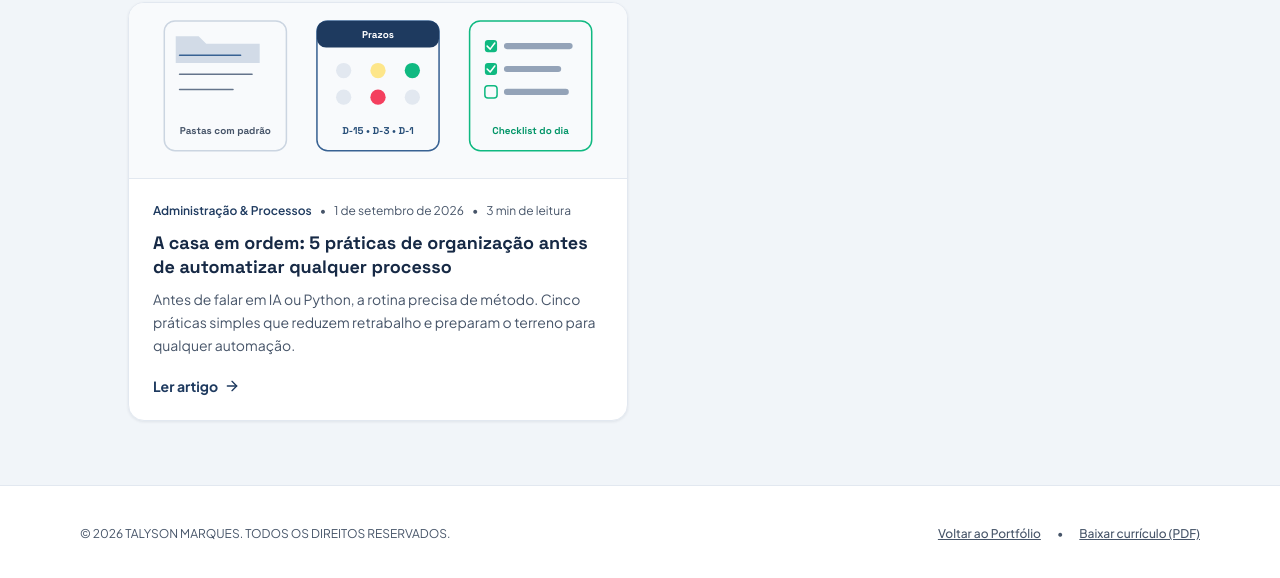
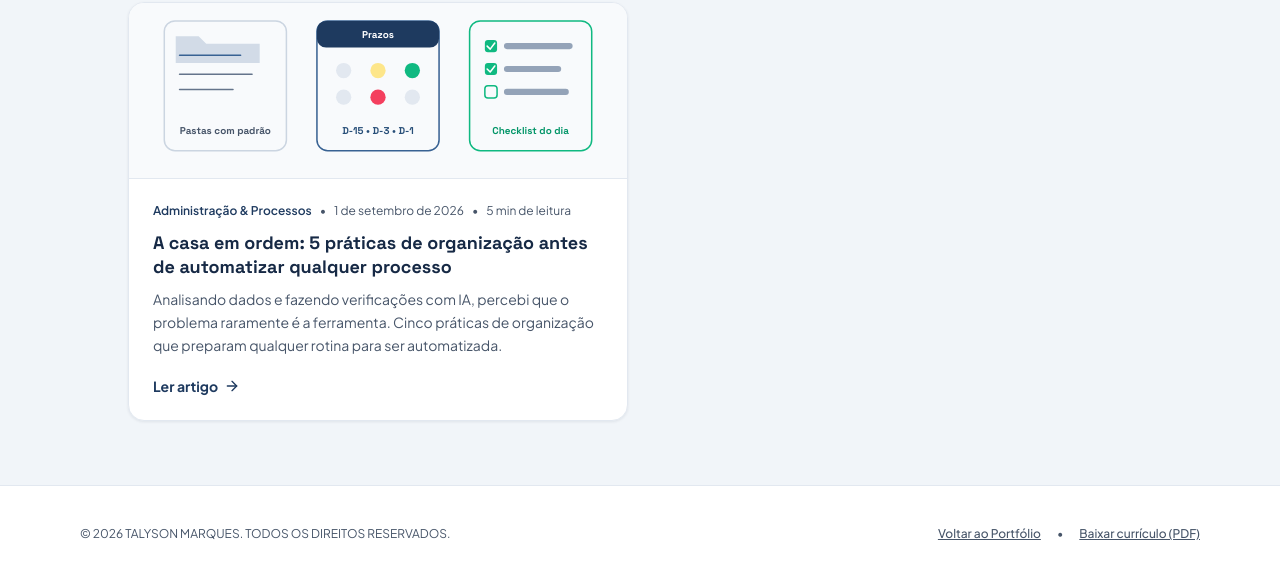
Before and after one commit to SandyMarques/talyson-projects, a plain HTML site: page site/blog.html in a window 1280 px wide. Shown: the part 1227-1805 px from the top of the page. Drawn offline with nearby package versions, Linux system fonts and the light colour scheme.

Commit message:
docs: reescreve o artigo "A casa em ordem" em tom pessoal (#16)
Texto em primeira pessoa, explicando que a ideia surgiu ao analisar
processos com dados e verificações com IA. As cinco práticas e os
exemplos continuam, com os cenários apresentados como exemplo.


Claude-Session: https://claude.ai/code/session_016qQbTK9MXazBekvCsEuvRf

Co-authored-by: Claude <noreply@anthropic.com>

```diff
--- a/site/blog.html
+++ b/site/blog.html
@@ -1843,32 +1843,36 @@ RAG não substitui um arquivo bem organizado — funciona melhor justamente quan
             {
                 id: 'padronizacao-e-organizacao-administrativa',
                 title: 'A casa em ordem: 5 práticas de organização antes de automatizar qualquer processo',
-                subtitle: 'Automatizar um processo desorganizado só produz bagunça mais rápido. Nomes de arquivo, prazos, fonte única, fechamento do dia e registro por escrito.',
+                subtitle: 'Uma ideia que tive analisando processos com dados e verificações com IA: automatizar o que está desorganizado só espalha a bagunça mais rápido. Cinco hábitos simples para começar.',
                 category: 'Administração & Processos',
                 date: '2026-09-01',
                 tags: ['Administração', 'Organização', 'Gestão de Prazos', 'SLA', 'Processos'],
                 svgKey: 'adminProcesses',
-                summary: 'Antes de falar em IA ou Python, a rotina precisa de método. Cinco práticas simples que reduzem retrabalho e preparam o terreno para qualquer automação.',
+                summary: 'Analisando dados e fazendo verificações com IA, percebi que o problema raramente é a ferramenta. Cinco práticas de organização que preparam qualquer rotina para ser automatizada.',
                 content: `
-Existe uma ilusão comum: achar que um software novo, sozinho, resolve um setor desorganizado.
-
-O setor está lento, prazos estouram e documentos se perdem. A reação costuma ser: *"vamos adotar uma ferramenta nova"*. Meses depois, a ferramenta virou mais um lugar com arquivos soltos, e as planilhas continuam inconsistentes.
-
-Uma máxima conhecida de quem trabalha com processos:
+Este texto nasceu de uma ideia minha.
+
+No meu dia a dia, passo boa parte do tempo analisando dados e fazendo verificações com a ajuda de IA: conferindo documentos, cruzando planilhas, procurando o que não bate. E, de tanto olhar processos por esse ângulo, uma coisa foi ficando clara para mim: quase sempre que algo dá errado, o problema não está na ferramenta. Está no jeito como a informação chega até ela.
+
+Arquivo com nome que não diz nada. Prazo que só aparece quando já venceu. Três versões da mesma planilha. Um combinado que ninguém escreveu. A IA até ajuda a encontrar essas falhas, mas não consegue consertar a origem delas.
+
+Foi daí que veio a frase que guia este artigo:
 
 > Se você automatizar um processo desorganizado, o resultado é bagunça automatizada — só que mais rápida.
 
-As cinco práticas abaixo são simples, mas fazem diferença em qualquer rotina com documentos, dados e prazos — e preparam o terreno para automatizar depois.
-
-## 1. Nomes de arquivo com padrão
-
-Arquivos como estes não dizem nada:
+Por isso, antes de falar em Python ou em inteligência artificial, quero falar de método. São cinco práticas simples, que servem para qualquer rotina com documentos, dados e prazos. Nenhuma delas exige software novo. E todas deixam o terreno pronto para automatizar depois.
+
+## 1. Dar nome aos arquivos como se outra pessoa fosse procurar
+
+Quem nunca abriu uma pasta e encontrou algo assim?
 
 - \`planilha_vendas_nova.xlsx\`
 - \`relatorio_final_agora.pdf\`
 - \`doc_cliente_corrigido (1).docx\`
 
-Um padrão simples resolve: a data no formato **ISO 8601** (ano-mês-dia), que já ordena os arquivos em ordem cronológica, seguida de área, assunto e versão.
+Na hora em que foram salvos, esses nomes faziam sentido. Uma semana depois, ninguém sabe qual é o certo — nem quem criou.
+
+O que funciona é um padrão simples: a data no formato **ISO 8601** (ano-mês-dia), que já coloca tudo em ordem cronológica, seguida de área, assunto e versão.
 
 \`\`\`text
 AAAA-MM-DD_Area_Assunto_Versao.ext
@@ -1880,47 +1884,61 @@ AAAA-MM-DD_Area_Assunto_Versao.ext
 | \`fechamento_setembro.xlsx\` | \`2026-09-15_Financeiro_Consolidado-Filiais_v01.xlsx\` | Dá para saber o conteúdo sem abrir |
 | \`certidao_receita.pdf\` | \`2026-09-15_Fiscal_CND-Receita_validade-2026-12.pdf\` | A validade aparece no próprio nome |
 
-## 2. Prazos com três alertas, não um
-
-Avisar no dia do vencimento não é gestão de prazo; é apagar incêndio. Uma régua simples, com três momentos:
-
-1. **D-15 a D-7 — preparação:** conferir documentos, identificar certidões vencidas e pedir renovações com folga.
+*Os nomes da tabela são exemplos.*
+
+Tem um bônus que eu só percebi trabalhando com dados: um nome padronizado também é um nome que um script consegue ler. Quando chegar a hora de automatizar, metade do caminho já está feito.
+
+## 2. Prazo com três alertas, não um
+
+Avisar no dia do vencimento não é gestão de prazo. É apagar incêndio.
+
+Eu gosto de pensar em uma régua com três momentos:
+
+1. **D-15 a D-7 — preparação:** conferir documentos, ver se alguma certidão venceu e pedir renovações com folga.
 2. **D-3 — execução:** protocolar, emitir guias, agendar pagamentos. Nada fica para a última hora.
-3. **D-1 — confirmação:** verificar se o protocolo ou o pagamento foi concluído e avisar quem precisa saber.
+3. **D-1 — confirmação:** checar se o protocolo ou o pagamento foi concluído e avisar quem precisa saber.
 
 > [!TIP]
 > Se algo der errado no D-1, ainda sobra um dia inteiro para agir antes de o prazo estourar.
 
 ## 3. Uma fonte única da verdade
 
-Quando quatro pessoas recebem \`planilha_custos.xlsx\` por e-mail e cada uma altera uma linha no próprio computador, nascem quatro versões diferentes da mesma informação.
-
-- Arquivos de trabalho ficam em **um local central**, com permissões de leitura e edição definidas.
+Imagine a cena: quatro pessoas recebem \`planilha_custos.xlsx\` por e-mail, e cada uma altera uma linha no próprio computador. Pronto — agora existem quatro versões diferentes da mesma informação, e nenhuma delas é "a certa".
+
+Quando analiso dados, esse é um dos primeiros problemas que aparecem: números que não batem porque vieram de cópias diferentes. O que evita isso:
+
+- Arquivos de trabalho ficam em **um local central**, com permissões de leitura e edição bem definidas.
 - Em vez de anexar arquivos editáveis, envie o **link** do arquivo central.
-- Mudanças importantes ficam registradas no histórico de versões ou em uma aba de notas.
+- Mudanças importantes ficam registradas no histórico de versões ou numa aba de notas.
 
 ## 4. Quinze minutos para fechar o dia
 
-Os últimos 15 minutos do expediente servem para preparar o dia seguinte:
+Os últimos 15 minutos do expediente são os que mais rendem — se forem usados para preparar o dia seguinte. Uma checagem rápida:
 
 - [ ] Todos os e-mails e protocolos de hoje foram triados e arquivados no lugar certo?
 - [ ] As pendências e os prazos das próximas 48 horas têm responsável definido?
 - [ ] Algum combinado verbal ainda não foi registrado por escrito?
 - [ ] A pasta de downloads e a área de trabalho estão sem arquivos soltos?
 
+Parece pouco. Mas é o tipo de hábito que separa uma manhã tranquila de uma manhã correndo atrás do que ficou para trás.
+
 ## 5. Todo combinado verbal vira registro escrito
 
-O que foi combinado por telefone, em reunião ou por mensagem e não foi registrado tende a ser esquecido — ou lembrado de formas diferentes por cada pessoa. Um e-mail curto logo depois resolve:
-
-> "Olá, [Nome]. Agradeço a conversa de hoje às 14h. Conforme combinamos, a certidão complementar será enviada até quinta-feira (17/09), para emitirmos o parecer final na sexta-feira (18/09). Fico à disposição."
-
-Esse hábito evita esquecimentos, deixa um histórico claro para auditorias e mostra cuidado com o que foi combinado.
-
-## Conclusão
-
-Com essas práticas, a rotina fica mais previsível: menos retrabalho, menos correria e prazos sob controle.
-
-E é sobre essa base que a tecnologia funciona de verdade. Um script em Python ou um assistente de IA rende muito mais quando os dados estão limpos, as pastas seguem um padrão e cada processo tem dono e prazo.
+O que foi combinado por telefone, em reunião ou por mensagem e não foi anotado tende a ser esquecido — ou lembrado de jeitos diferentes por cada pessoa.
+
+A solução é simples: um e-mail curto logo depois da conversa. Por exemplo:
+
+> "Olá, [Nome]. Obrigado pela conversa de hoje às 14h. Conforme combinamos, a certidão complementar será enviada até quinta-feira (17/09), para emitirmos o parecer final na sexta-feira (18/09). Fico à disposição."
+
+Esse hábito evita esquecimentos, deixa um histórico claro e mostra cuidado com o que foi combinado. E, de quebra, transforma uma conversa em dado — algo que pode ser consultado depois.
+
+## O que eu levo disso tudo
+
+Trabalhando com dados e com IA, aprendi que tecnologia não organiza nada sozinha. Ela amplifica o que já existe: se a rotina é clara, ela acelera; se é bagunçada, ela espalha a bagunça mais rápido.
+
+Por isso eu começo sempre pelo básico: nomes que fazem sentido, prazos com antecedência, uma fonte só de informação, um tempo para fechar o dia e tudo registrado por escrito. Com essa base, um script em Python ou um assistente de IA deixa de ser uma aposta e passa a ser uma ajuda de verdade.
+
+Se você trabalha com documentos, planilhas e prazos, experimente começar por uma dessas práticas. Só uma. A diferença aparece antes do que parece.
                 `
             },
             {
```
